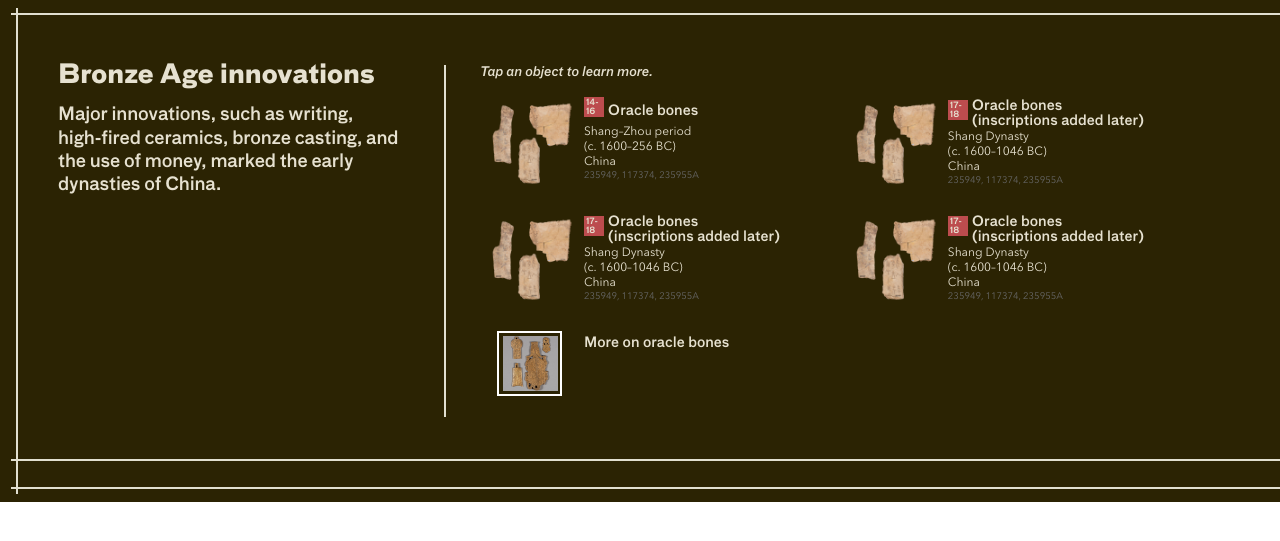
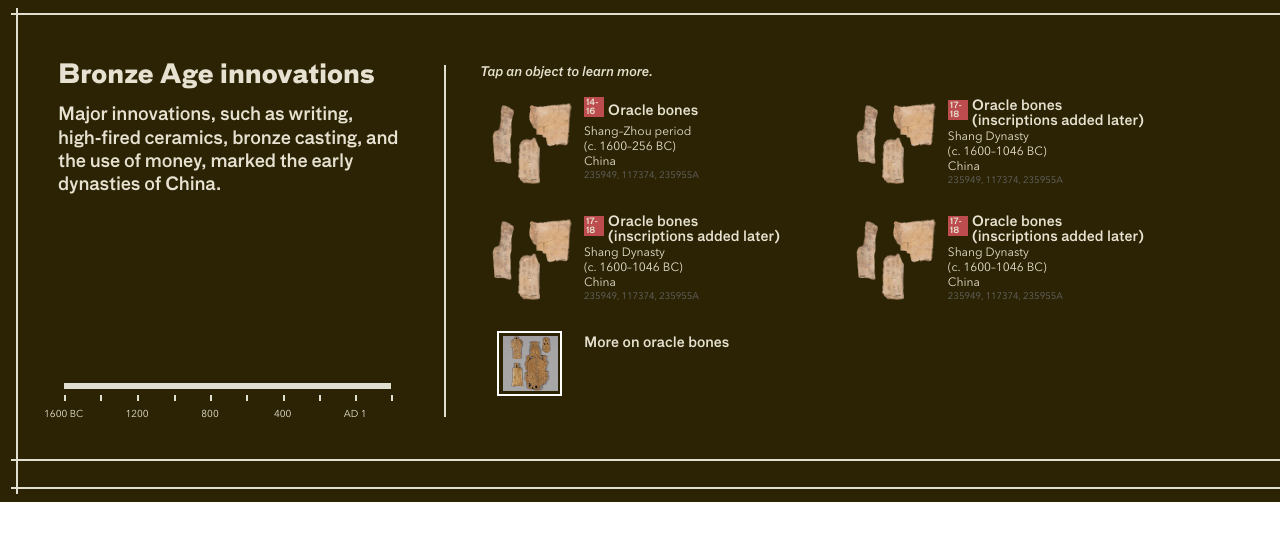
Before and after one commit to Amartya/museum-trail, a Django app: page / in a window 1280 px wide; the page is wider, and only the part inside the window is pictured. Shown: the top 541 px of that part. Run offline with Django 3.2, Linux system fonts and the light colour scheme.

Commit message:
fixing up timeline

```diff
--- a/digitalrail/templates/digitalrail/landingpage/index.html
+++ b/digitalrail/templates/digitalrail/landingpage/index.html
@@ -21,6 +21,7 @@
 <body>
   <div id="screen">
     <div id="content">
+
       <div id="left-column">
         <div id="collection">
           <h1>Bronze Age innovations</h1>
@@ -29,10 +30,34 @@
           </p>
         </div>
 
-        <div id="timeline">
-          <div id="timeline-bar"></div>
-        </div>
-
+          <table id="timeline">
+            <tr>
+              <td></td>
+              <td class="bar" colspan="9"></td>
+              <td></td>
+            </tr>
+            <tr class="ticks">
+              <td></td>
+              <td></td>
+              <td></td>
+              <td></td>
+              <td></td>
+              <td></td>
+              <td></td>
+              <td></td>
+              <td></td>
+              <td></td>
+              <td></td>
+            </tr>
+            <tr>
+              <td colspan="2">1600 BC</td>
+              <td colspan="2">1200</td>
+              <td colspan="2">800</td>
+              <td colspan="2">400</td>
+              <td colspan="2">AD 1</td>
+              <td></td>
+            </tr>
+          </table>
       </div>
 
 
```
